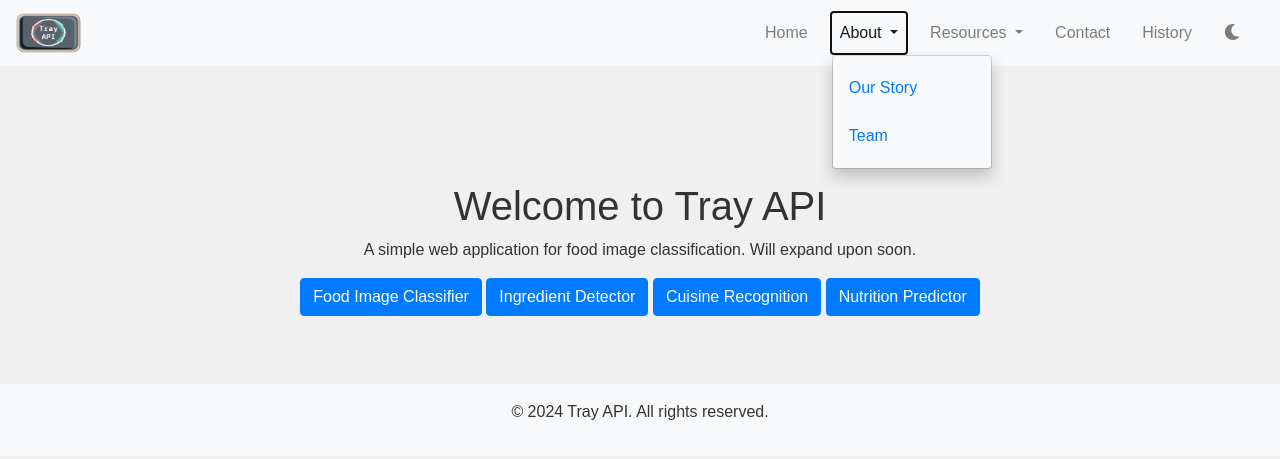
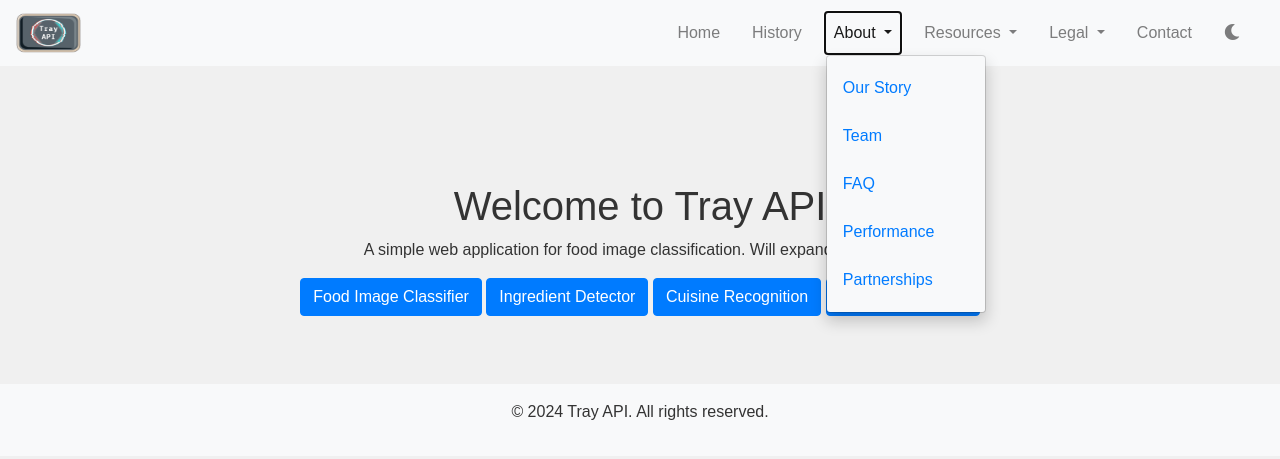
Before and after one commit to ssbdragonfly/tray-api, a Flask app: page / in a window 1280 px wide, after a click on "About". Shown: the top 459 px of the page. Run offline with Flask 3, Linux system fonts and the light colour scheme; some libraries are stand-ins or nearby versions.

Commit message:
added a lot of stuff

```diff
--- a/website/app.py
+++ b/website/app.py
@@ -180,5 +180,24 @@ def post(post_title):
 def page_not_found(error):
     return render_template('404.html'), 404
 
+@app.route('/faq')
+def faq():
+    return render_template('faq.html')
+
+@app.route('/performance')
+def performance():
+    return render_template('performance.html')
+
+@app.route('/legal/privacy-policy')
+def privacy_policy():
+    return render_template('legal/privacy-policy.html')
+
+@app.route('/legal/terms-of-service')
+def terms_of_service():
+    return render_template('legal/terms-of-service.html')
+
+@app.route('/partnerships')
+def partnerships():
+    return render_template('partnerships.html')
 if __name__ == '__main__':
     app.run(debug=True)
--- a/website/templates/base.html
+++ b/website/templates/base.html
@@ -21,6 +22,9 @@
                 <li class="nav-item">
                     <a class="nav-link" href="/">Home</a>
                 </li>
+                <li class="nav-item">
+                    <a class="nav-link" href="/history">History</a>
+                </li>
                 <li class="nav-item dropdown">
                     <a class="nav-link dropdown-toggle" href="#" id="aboutDropdown" role="button" data-toggle="dropdown" aria-haspopup="true" aria-expanded="false">
                         About
@@ -28,6 +32,9 @@
                     <div class="dropdown-menu" aria-labelledby="aboutDropdown">
                         <a class="dropdown-item" href="/about">Our Story</a>
                         <a class="dropdown-item" href="/team">Team</a>
+                        <a class="dropdown-item" href="/faq">FAQ</a>
+                        <a class="dropdown-item" href="/performance">Performance</a>
+                        <a class="dropdown-item" href="/partnerships">Partnerships</a>
                     </div>
                 </li>
                 <li class="nav-item dropdown">
@@ -39,11 +46,17 @@
                         <a class="dropdown-item" href="/blog">Blog</a>
                     </div>
                 </li>
+                <li class="nav-item dropdown">
+                    <a class="nav-link dropdown-toggle" href="#" id="legalDropdown" role="button" data-toggle="dropdown" aria-haspopup="true" aria-expanded="false">
+                        Legal
+                    </a>
+                    <div class="dropdown-menu" aria-labelledby="legalDropdown">
+                        <a class="dropdown-item" href="/legal/privacy-policy">Privacy Policy</a>
+                        <a class="dropdown-item" href="/legal/terms-of-service">Terms of Service</a>
+                    </div>
+                </li>
                 <li class="nav-item">
                     <a class="nav-link" href="/contact">Contact</a>
-                </li>
-                <li class="nav-item">
-                    <a class="nav-link" href="/history">History</a>
                 </li>
                 <li class="nav-item">
                     <a class="nav-link" href="#" onclick="toggleTheme()">
```
Also changed, not shown: other parts of website/templates/base.html (+5 -0 lines), website/static/css/styles.css (+24 -0 lines), website/templates/faq.html (added, +12 -0 lines), website/templates/legal/privacy-policy.html (added, +12 -0 lines), website/templates/legal/terms-of-service.html (added, +12 -0 lines), website/templates/partnerships.html (added, +41 -0 lines), website/templates/performance.html (added, +28 -0 lines).
